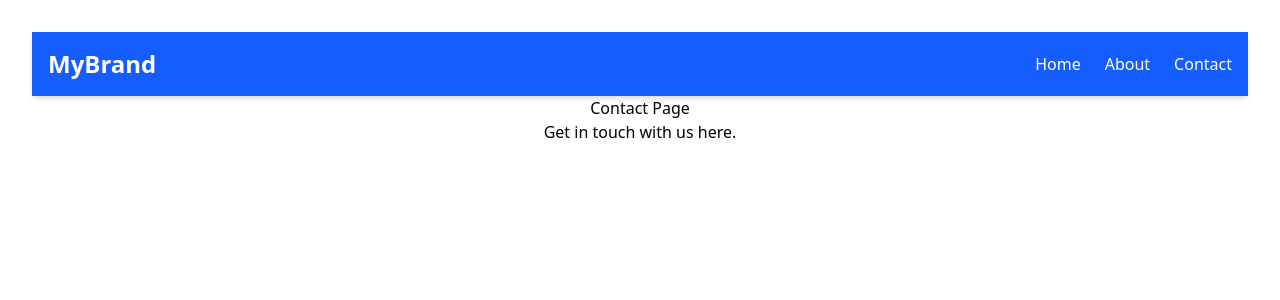
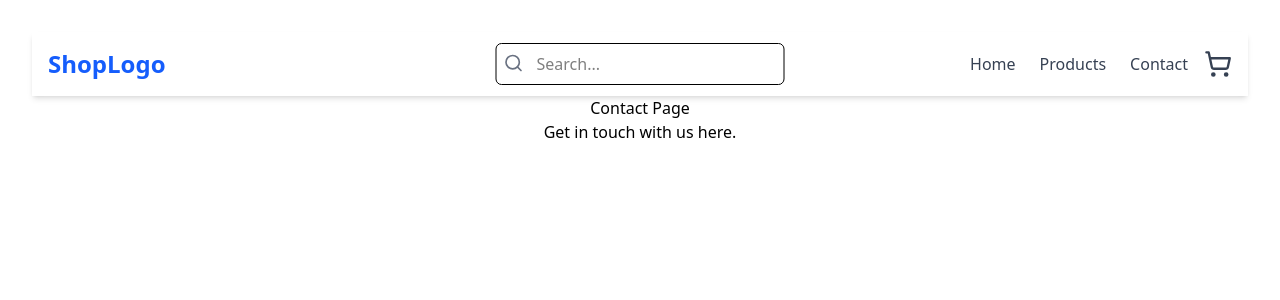
Before and after one commit to oddedodd/noroff-jsframeworks-ca, a React (Vite) app: page /contact in a window 1280 px wide. Shown: the top 300 px of the page. Built offline with nearby package versions, Linux system fonts and the light colour scheme.

Commit message:
updated navbar and products

```diff
--- a/src/components/Navbar.jsx
+++ b/src/components/Navbar.jsx
@@ -1,37 +1,71 @@
-import { Link } from "react-router-dom";
 import { useState } from "react";
-import { Menu, X } from "lucide-react";
+import { ShoppingCart, Menu, X, Search } from "lucide-react";
 
 const Navbar = () => {
-    const [isOpen, setIsOpen] = useState(false);
+  const [isOpen, setIsOpen] = useState(false);
 
-    return (
-        <nav className="bg-blue-600 text-white p-4 shadow-md">
-        <div className="container mx-auto flex justify-between items-center">
-          {/* Logo */}
-          <a href="/" className="text-2xl font-bold">MyBrand</a>
+  return (
+    <nav className="bg-white shadow-md sticky top-0 z-50">
+      <div className="container mx-auto flex items-center justify-between p-4">
+        {/* Logo */}
+        <a href="/" className="text-2xl font-bold text-blue-600">
+          ShopLogo
+        </a>
+
+        {/* Search - Center on desktop, with cart on mobile */}
+        <div className="flex items-center gap-4 md:absolute md:left-1/2 md:-translate-x-1/2">
+          <div className="relative">
+            <input
+              type="text"
+              placeholder="Search..."
+              className="border rounded-md px-4 py-2 pl-10 focus:outline-none focus:ring-2 focus:ring-blue-500"
+            />
+            <Search className="absolute left-2 top-2.5 text-gray-500" size={20} />
+          </div>
+          <div className="md:hidden">
+            <a href="#" className="text-gray-700 hover:text-blue-600">
+              <ShoppingCart size={28} />
+            </a>
+          </div>
+        </div>
+
+        {/* Navigation Links and Cart for Desktop / Menu Button for Mobile */}
+        <div className="flex items-center gap-4">
+          {/* Navigation Links */}
+          <div
+            className={`flex flex-col md:flex-row md:items-center md:gap-6 absolute md:static bg-white w-full md:w-auto left-0 top-16 md:top-auto transition-transform transform ${
+              isOpen ? "translate-x-0" : "-translate-x-full"
+            } md:translate-x-0 p-4 md:p-0 shadow-md md:shadow-none`}
+          >
+            <a href="#" className="text-gray-700 hover:text-blue-600">
+              Home
+            </a>
+            <a href="#" className="text-gray-700 hover:text-blue-600">
+              Products
+            </a>
+            <a href="#" className="text-gray-700 hover:text-blue-600">
+              Contact
+            </a>
+          </div>
+
+          {/* Cart Icon - Desktop Only */}
+          <div className="hidden md:block">
+            <a href="#" className="text-gray-700 hover:text-blue-600">
+              <ShoppingCart size={28} />
+            </a>
+          </div>
 
           {/* Mobile Menu Button */}
           <button
-            className="md:hidden block"
+            className="md:hidden text-gray-700"
             onClick={() => setIsOpen(!isOpen)}
           >
             {isOpen ? <X size={28} /> : <Menu size={28} />}
           </button>
-
-          {/* Navigation Links */}
-          <ul
-            className={`md:flex gap-6 absolute md:static top-24 left-0 w-full md:w-auto bg-blue-600 md:bg-transparent p-4 md:p-0 ${
-              isOpen ? "block" : "hidden"
-            }`}
-          >
-            <li><Link to="/">Home</Link></li>
-            <li><Link to="/about">About</Link></li>
-            <li><Link to="/contact">Contact</Link></li>
-          </ul>
         </div>
-      </nav>
-    );
+      </div>
+    </nav>
+  );
 };
 
 export default Navbar;
--- a/src/components/ProductList.jsx
+++ b/src/components/ProductList.jsx
@@ -31,7 +31,7 @@ function ProductList() {
   return (
     <div className="container mx-auto p-4">
       <h1 className="text-3xl font-bold mb-6">Product List</h1>
-      <div className="grid grid-cols-1 md:grid-cols-2 lg:grid-cols-3 gap-6">
+      <div className="grid grid-cols-1 md:grid-cols-2 lg:grid-cols-4 gap-6">
         {products.data.map((product) => (
           <ProductCard key={product.id} product={product} />
         ))}
```
